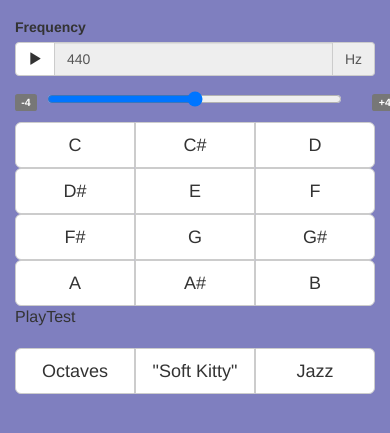
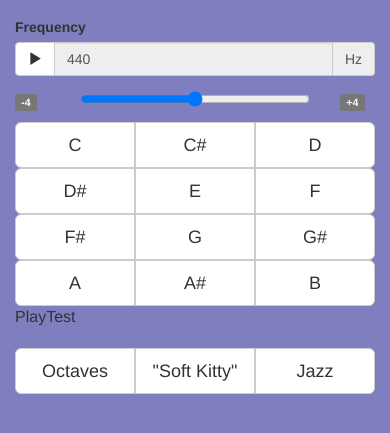
Before and after one commit to yanneves/huenote, a website: page src/index.html in a window 390 px wide. Shown: the part 53-486 px from the top of the page. Drawn offline with nearby package versions, Linux system fonts and the light colour scheme.

Commit message:
Allowed more space for badges on slider for mobile viewport

```diff
--- a/src/index.html
+++ b/src/index.html
@@ -39,10 +39,10 @@
                 </div>
             </div>
             <div class="row">
-                <div class="col-xs-1 col-sm-offset-3">
+                <div class="col-xs-2 col-sm-1 col-sm-offset-3">
                     <span class="label label-default">-4</span>
                 </div>
-                <div class="col-xs-10 col-sm-4">
+                <div class="col-xs-8 col-sm-4">
                     <form>
                         <div class="form-group">
                             <input type="range" min="-4" max="4" ng-model="model.multiplier" style="width:100%;">
@@ -50,7 +50,7 @@
                         </div>
                     </form>
                 </div>
-                <div class="col-xs-1">
+                <div class="col-xs-2 col-sm-1">
                     <span class="label label-default">+4</span>
                 </div>
             </div>
```
